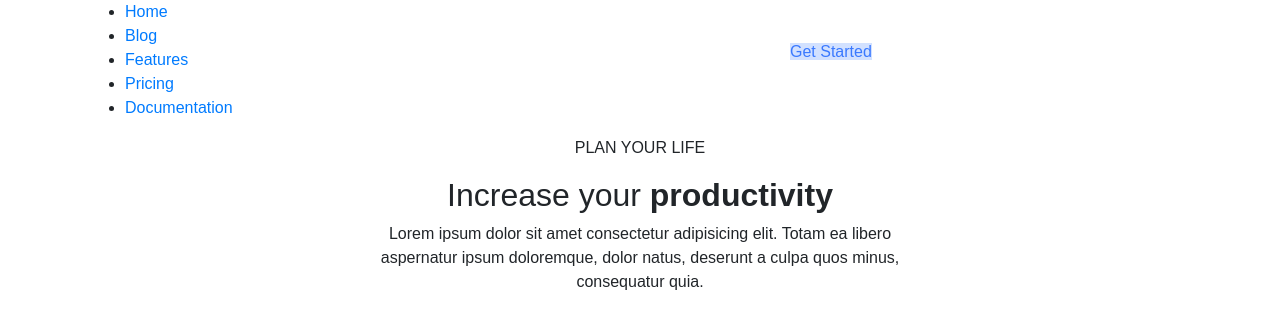
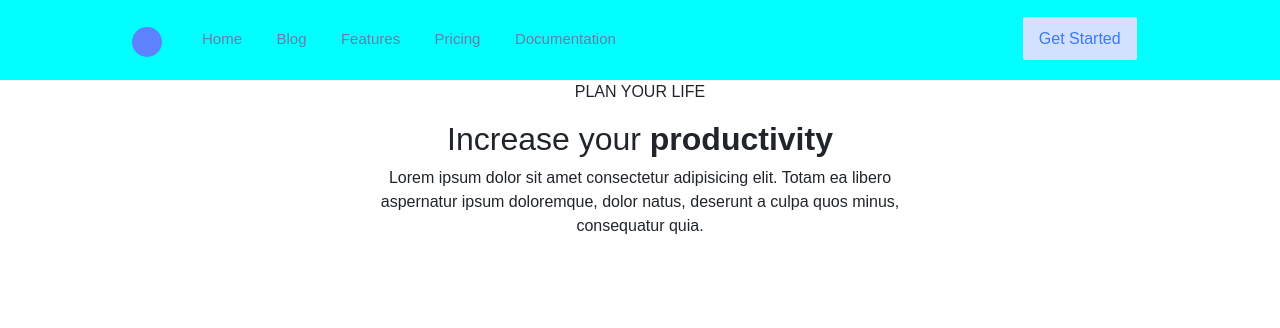
Before and after one commit to mubarak-bunza/progate, a plain HTML site: page index.html in a window 1280 px wide. Drawn offline with nearby package versions, Linux system fonts and the light colour scheme; a script that the page names is missing.

Commit message:
Update style.css

```diff
--- a/style.css
+++ b/style.css
@@ -2,37 +2,65 @@ body {
   font-family: Arial, Helvetica, sans-serif;
 }
 
-header .navbar-brand {
+header {
+  height: 80px;
+  background-color: cyan;
+}
+
+header ul li {
+  list-style-type: none;
+}
+
+header .container {
+  position: absolute;
+  left: 117px;
+  top: 27px;
+}
+
+header .logo {
+  background-color: #5E81FE;
   height: 30px;
   width: 30px;
+  position: absolute;
   border-radius: 50%;
-  background-color: #5E81FE;
 }
 
-header .nav-item {
-  padding-left: 20px;
+header .nav-links ul li {
+  display: inline-block;
+}
+
+header .nav-links ul li a {
+  text-decoration: none;
+  color: #697CA6;
+  font-size: 15px;
+  margin-left: 30px;
+}
+
+header .nav-links ul li a:hover {
+  color: #5E81FE;
 }
 
 header .media-brands ul {
-  list-style-type: none;
+  display: inline;
 }
 
 header .media-brands ul li {
-  display: inline;
+  display: inline-block;
 }
 
-header .media-brands ul li a {
+header .media-brands a {
   padding: 13px 16px;
   text-decoration: none;
+  border-radius: 2px;
 }
 
-header .get-started {
+header .media-brands .get-started {
   margin-left: 40px;
   background-color: #D2E1FF;
   color: #3A79FF;
 }
 
-header .get-started:hover {
+header .media-brands .get-started:hover {
   color: #697CA6;
 }
 /*# sourceMappingURL=style.css.map */
```
